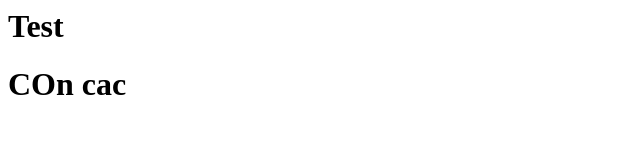
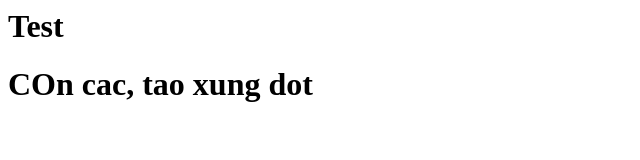
Before and after one commit to phucdrakinp/testgit, a plain HTML site: page index.html in a window 1280 px wide. Shown: the whole page, without its empty margins (0-640 px from the left). Drawn offline with Linux system fonts and the light colour scheme.

Commit message:
Update index.html

```diff
--- a/index.html
+++ b/index.html
@@ -1,4 +1,4 @@
 <h1>Test
 
 </h1>
-<h1>COn cac </h1>
+<h1>COn cac, tao xung dot </h1>
```
